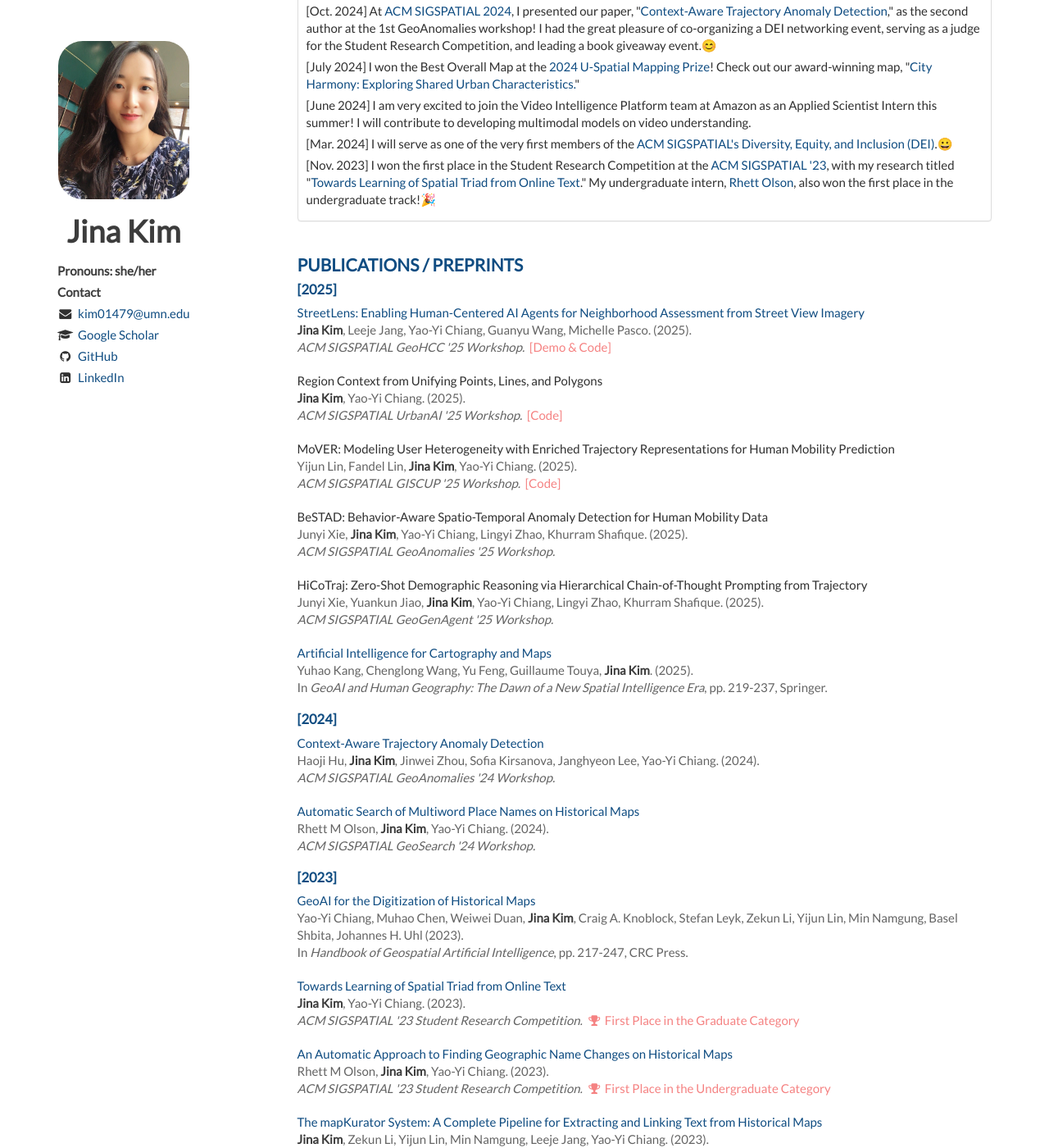
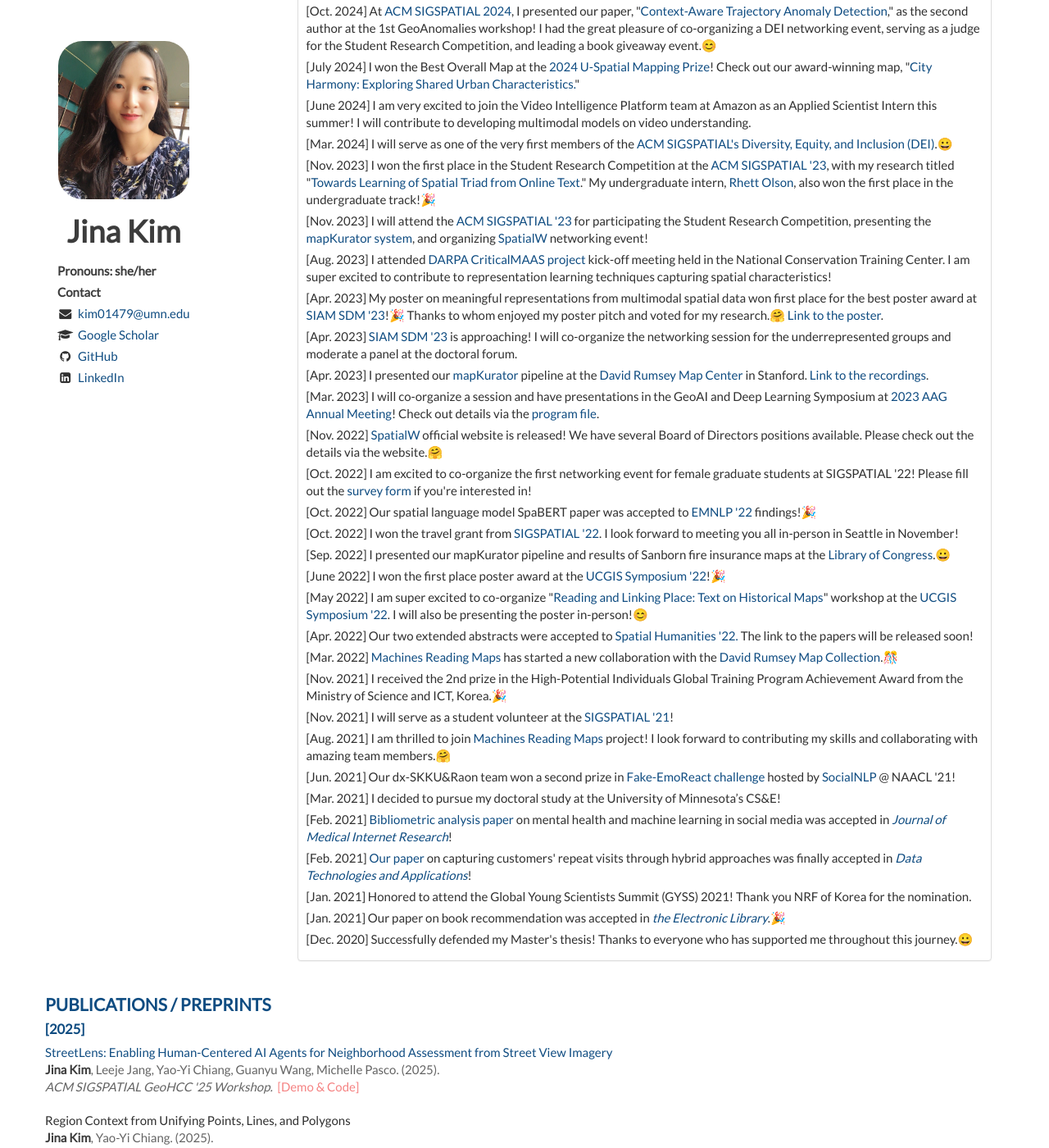
Before and after one commit to Jina-Kim/Jina-Kim.github.io, a Jekyll site: the page built from index.html, in a window 1280 px wide and 1400 px high, scrolled down 676 px. Shown: the whole window at 82% size. Built offline with Jekyll 4.4.1, drawn with Linux system fonts in a browser that asks for light colours; nearby versions of some CDN libraries; the list of posts is cut into pages by our own code.

Commit message:
Update about.html

```diff
--- a/_includes/about.html
+++ b/_includes/about.html
@@ -28,6 +28,7 @@
             <li>[Apr. 2025] Our interactive map exploring local characteristics was selected for the Map Gallery at the 2025 Big Ten GIS Conference!🎉 <a href="https://gin.btaa.org/Map-Gallery-Update/">Check it out here.</a></li>
             <li>[Mar. 2025] I presented our ongoing work, "Points of Interest Data Contextualization Using a Spatial Language Model for Learning Functional Roles of Regions," at the GeoAI and Deep Learning Symposium during the 2025 AAG Annual Meeting.</li>
             <li>[Jan. 2025] I'm excited to be co-teaching CSCI 5523: Introduction to Data Mining, a graduate-level course, this Spring 2025!</li>
+            <div class="collapse" id="collapseList" aria-expanded="false" style="height: 0px;"></div>
                 <li>[Oct. 2024] At <a href="https://sigspatial2024.sigspatial.org/">ACM SIGSPATIAL 2024</a>, I presented our paper, "<a href="https://dl.acm.org/doi/10.1145/3681765.3698465">Context-Aware Trajectory Anomaly Detection</a>," as the second author at the 1st GeoAnomalies workshop!
                     I had the great pleasure of co-organizing a DEI networking event, serving as a judge for the Student Research Competition, and leading a book giveaway event.😊
                 </li>
@@ -37,7 +38,6 @@
                 <li>[Nov. 2023] I won the first place in the Student Research Competition at the <a href="https://sigspatial2023.sigspatial.org/awards/">ACM SIGSPATIAL '23</a>, with my research titled "<a href="https://jina-kim.github.io/files/papers/2023-11-jina-sigspatial-src.pdf">Towards Learning of Spatial Triad from Online Text</a>."
                     My undergraduate intern, <a href="https://www.linkedin.com/in/rhett-olson-160752261/">Rhett Olson</a>, also won the first place in the undergraduate track!🎉
                 </li>
-            <div class="collapse" id="collapseList" aria-expanded="false" style="height: 0px;">
                 <li>[Nov. 2023] I will attend the <a href="https://sigspatial2023.sigspatial.org/">ACM SIGSPATIAL '23</a> for participating the Student Research Competition, presenting the <a href="https://arxiv.org/pdf/2306.17059">mapKurator system</a>, and organizing <a href="https://spatialwomen.github.io/">SpatialW</a> networking event!</li>
                 <li>[Aug. 2023] I attended <a href="https://criticalminerals.darpa.mil/">DARPA CriticalMAAS project</a> kick-off meeting held in the National Conservation Training Center. I am super excited to contribute to representation learning techniques capturing spatial characteristics!</li>
                 <li>[Apr. 2023] My poster on meaningful representations from multimodal spatial data won first place for the best poster award at <a href="https://www.siam.org/conferences/cm/conference/sdm23">SIAM SDM '23</a>!🎉 Thanks to whom enjoyed my poster pitch and voted for my research.🤗 <a href="https://jina-kim.github.io/files/SDM2023_Doctoral_Forum_Poster.pdf">Link to the poster</a>.</li>
```
Lines whose indentation alone changed are shown as unchanged.
